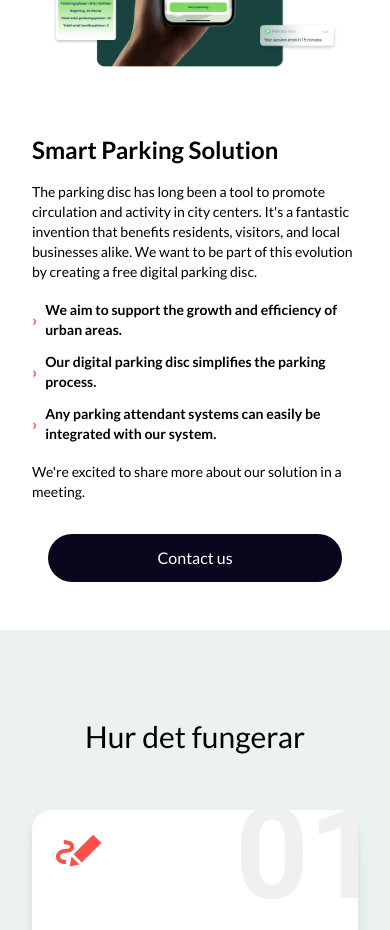
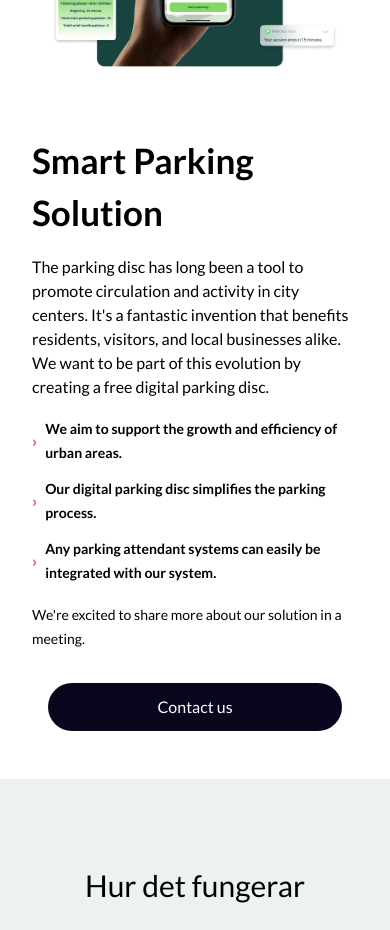
Before and after one commit to Legendarius-K/parking_time, a Next.js app: page / in a window 390 px wide. Shown: the part 1020-1950 px from the top of the page. Built offline with nearby package versions, Linux system fonts and the light colour scheme.

Commit message:
Changes on CSS styles on mobile

```diff
--- a/src/components/SmartParkingSolution/index.tsx
+++ b/src/components/SmartParkingSolution/index.tsx
@@ -9,25 +9,25 @@ const SmartParkingSolution: React.FC = () => {
         <img src="/Smart-Parking-Solution2.png" alt="Smart Parking Solution" className="w-full md:w-auto object-contain"/>
       </div>
       <div className="w-full md:w-1/2 flex flex-col space-y-4 md:space-y-6">
-        <h2 className="text-2xl md:text-4xl font-bold pt-darkblue1-900">Smart Parking Solution</h2>
-        <p className="text-sm md:text-base pt-darkblue1-700">
+        <h2 className="text-[35px] leading-[43.2px]text-2xl md:text-4xl font-bold pt-darkblue1-900">Smart Parking Solution</h2>
+        <p className="text-[16px] leading-[24px]text-sm md:text-base pt-darkblue1-700">
           The parking disc has long been a tool to promote circulation and activity in city centers. It's a fantastic invention that benefits residents, visitors, and local businesses alike. We want to be part of this evolution by creating a free digital parking disc.
         </p>
         <ul className="space-y-2 md:space-y-">
           <li className="flex items-center space-x-2">
             <span className="text-pt-red font-semibold">›</span>
-            <span className="text-sm md:text-base pt-darkblue1 font-semibold py-0.5 md:py-0">We aim to support the growth and efficiency of urban areas.</span>
+            <span className="text-[16px] leading-[24px] text-sm md:text-base pt-darkblue1 font-semibold py-0.5 md:py-0">We aim to support the growth and efficiency of urban areas.</span>
           </li>
           <li className="flex items-center space-x-2">
             <span className="text-pt-red font-semibold">›</span>
-            <span className="text-sm md:text-base pt-darkblue1 font-semibold py-0.5 md:py-0">Our digital parking disc simplifies the parking process.</span>
+            <span className="text-[16px] leading-[24px] text-sm md:text-base pt-darkblue1 font-semibold py-0.5 md:py-0">Our digital parking disc simplifies the parking process.</span>
           </li>
           <li className="flex items-center space-x-2">
             <span className="text-pt-red font-semibold">›</span>
-            <span className="text-sm md:text-base pt-darkblue1 font-semibold py-0.5 md:py-0">Any parking attendant systems can easily be integrated with our system.</span>
+            <span className="text-[16px] leading-[24px] text-sm md:text-base pt-darkblue1 font-semibold py-0.5 md:py-0">Any parking attendant systems can easily be integrated with our system.</span>
           </li>
         </ul>
-        <p className="text-sm md:text-base pt-darkblue1-700">
+        <p className="text-[16px] leading-[24px] text-sm md:text-base pt-darkblue1-700">
           We're excited to share more about our solution in a meeting.
         </p>
         <Button route="/contact" btnText="Contact us" colors="bg-custom-black text-white"/>
```
